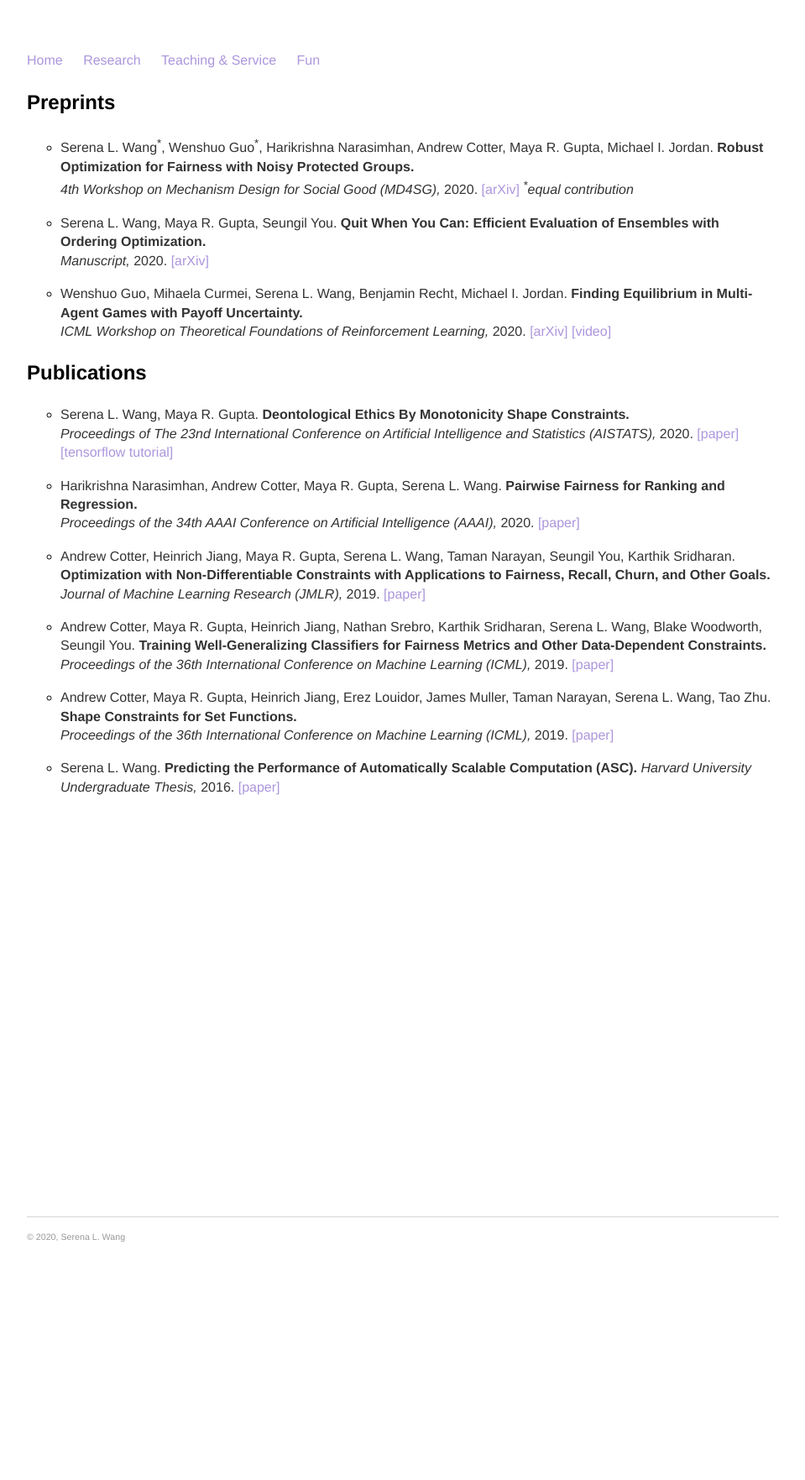
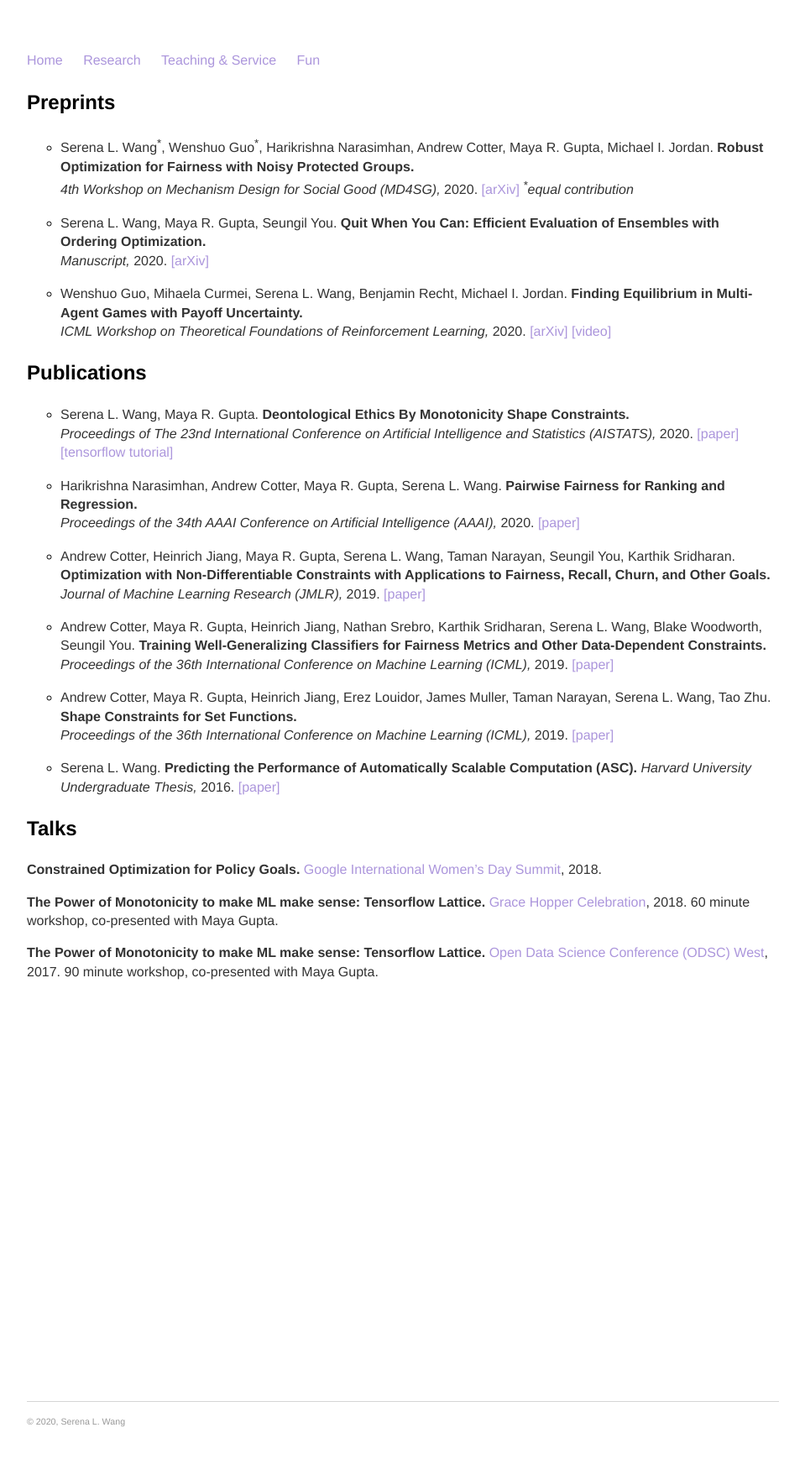
Before and after one commit to serenalwang/serenalwang.github.io, a Jekyll site: the page built from research.md, in a window 1280 px wide. Shown: the whole page at 84% size, without its empty margins (160-1119 px from the left). Built offline with Jekyll 4.4.1, drawn with Linux system fonts in a browser that asks for light colours; before the commit the page ends 1543 px from its top, so only the background shows below that.

Commit message:
added talks

```diff
--- a/research.md
+++ b/research.md
@@ -41,3 +41,11 @@ title: Research
 *Proceedings of the 36th International Conference on Machine Learning (ICML),* 2019. [[paper]](http://proceedings.mlr.press/v97/cotter19a/cotter19a.pdf)
 
 * Serena L. Wang. **Predicting the Performance of Automatically Scalable Computation (ASC).** *Harvard University Undergraduate Thesis,* 2016. [[paper]](https://dash.harvard.edu/handle/1/38811450)
+
+### Talks
+
+**Constrained Optimization for Policy Goals.** [Google International Women's Day Summit](https://buildyourfuture.withgoogle.com/programs/iwd-event-series/), 2018.
+
+**The Power of Monotonicity to make ML make sense: Tensorflow Lattice.** [Grace Hopper Celebration](https://ghc.anitab.org/), 2018. 60 minute workshop, co-presented with Maya Gupta.
+
+**The Power of Monotonicity to make ML make sense: Tensorflow Lattice.** [Open Data Science Conference (ODSC) West](https://odsc.com/california/), 2017. 90 minute workshop, co-presented with Maya Gupta.
```
